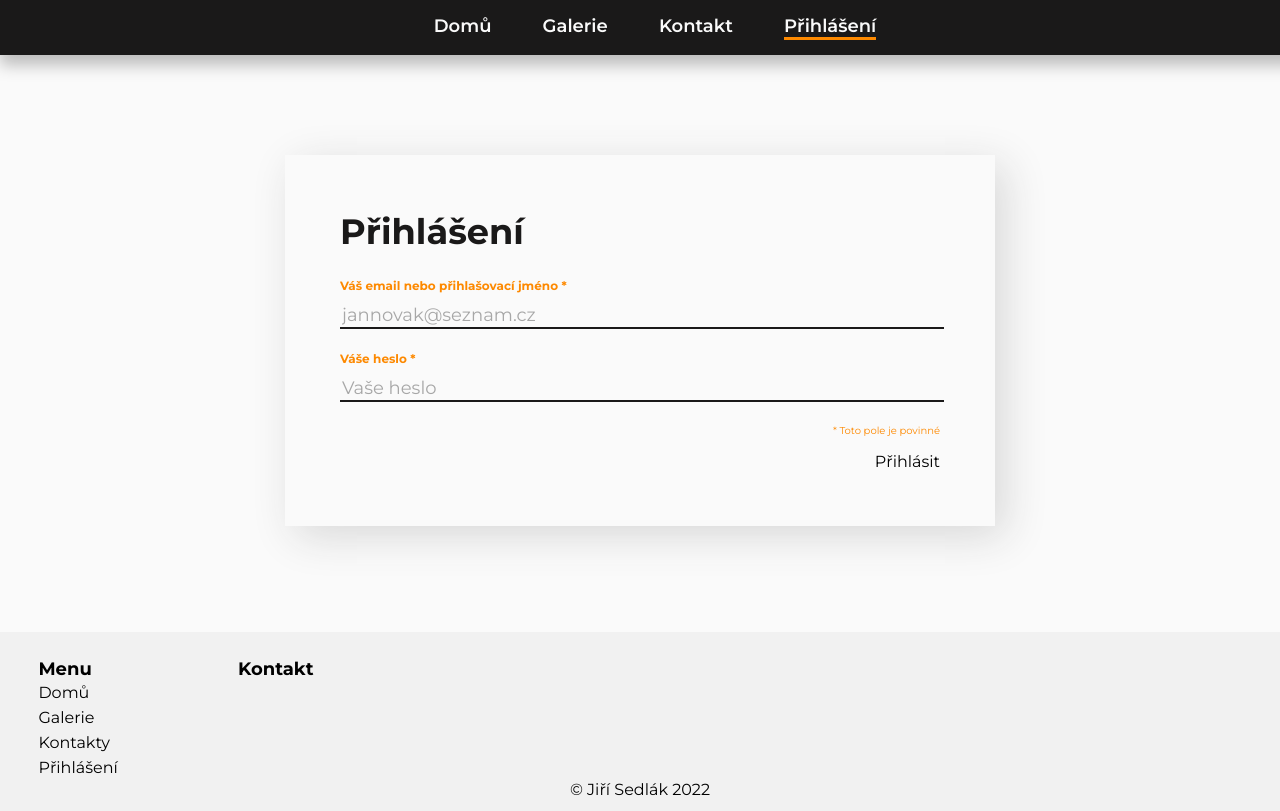
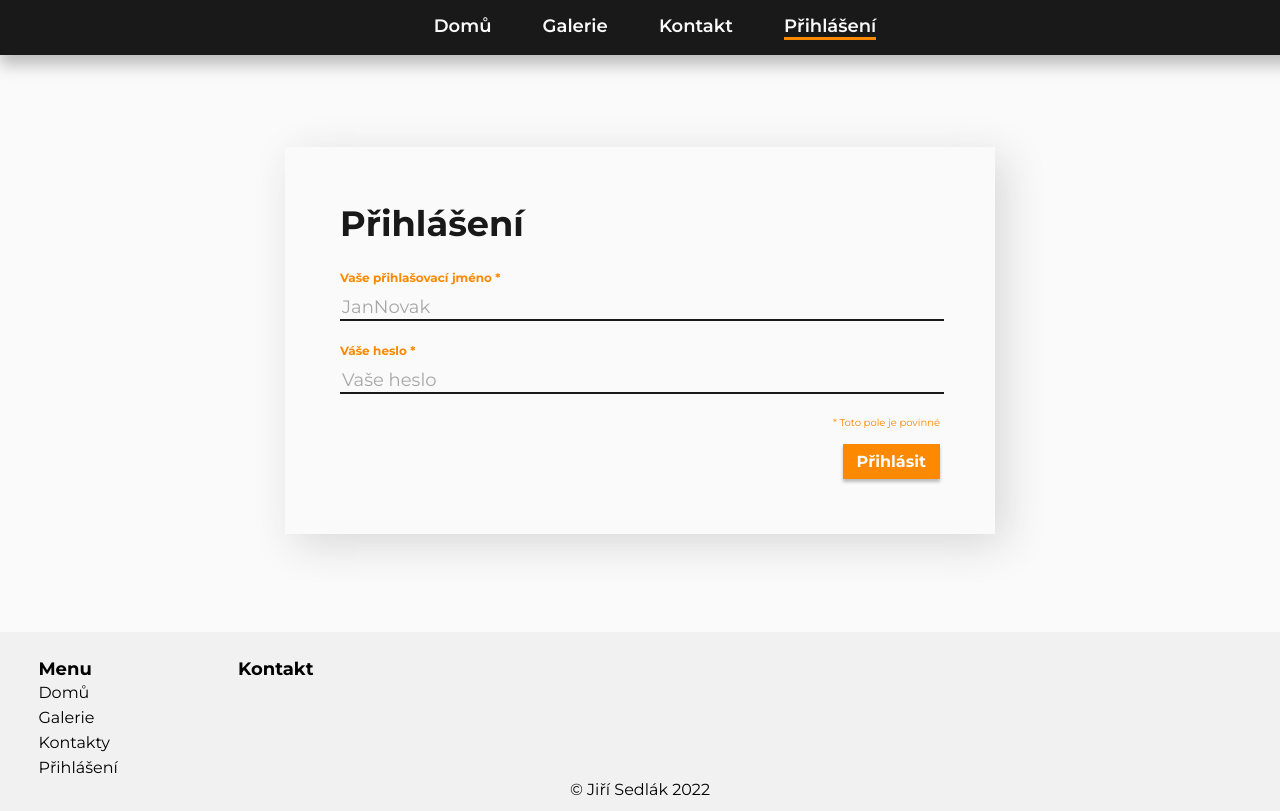
Before and after one commit to b1u3-22/Betula, a Vue app: page /login in a window 1280 px wide. Built offline with nearby package versions, Linux system fonts and the light colour scheme; no server answers.

Commit message:
fixed user getters

```diff
--- a/src/components/ButtonAction.vue
+++ b/src/components/ButtonAction.vue
@@ -1,5 +1,7 @@
 <template>
-
+    <div class="buttonLinkContainer">
+      <slot></slot>
+    </div>
 </template>
 
 <script>
@@ -8,9 +10,8 @@ export default {
 components: {
 
 },
-  props: [
-
-  ],
+props: {
+},
 
 methods: {
 },
@@ -28,5 +29,30 @@ export default {
 @import url('https://fonts.googleapis.com/css2?family=Montserrat:ital,wght@0,100;0,200;0,300;0,400;0,500;0,600;0,700;0,800;1,100;1,200;1,300;1,400;1,500;1,600;1,700&display=swap');
 @import "@/assets/colors.scss";
 
+.buttonLinkContainer {
+  background-position: center;
+  transition: background 400ms;
+  border: none;
+  padding: 8px 14px;
+  background-color: $primary;
+  box-shadow: 0px 3px 3px rgba(0, 0, 0, 0.25);
+  cursor: pointer;
+  text-decoration: none;
+  font-size: 0.875;
+  font-weight: 700;
+  color: $background-light;
+  font-family: 'Montserrat', sans-serif;
+
+
+  &:hover {
+    background: $primary radial-gradient(circle, transparent 1%, $primary 1%) center/15000%;
+  }
+
+  &:active {
+    background-color: $secondary;
+    background-size: 100%;
+    transition: background 0ms;
+  }
+}
 
 </style>
--- a/src/views/LoginView.vue
+++ b/src/views/LoginView.vue
@@ -2,26 +2,39 @@
   <div class="login">
     <form class="loginForm">
       <h1 class="loginFormTitle">Přihlášení</h1>
-      <label class="loginFormLabel" for="email">Váš email nebo přihlašovací jméno *</label>
-      <input class="loginFormInput" type="email" id="email" name="email" placeholder="jannovak@seznam.cz">
+      <label class="loginFormLabel" for="username">Vaše přihlašovací jméno *</label>
+      <input class="loginFormInput" type="text" id="username" name="username" placeholder="JanNovak" v-model="username">
       <label class="loginFormLabel" for="password">Váše heslo *</label>
-      <input class="loginFormInput" type="password" id="password" name="password" placeholder="Vaše heslo">
+      <input class="loginFormInput" type="password" id="password" name="password" placeholder="Vaše heslo" v-model="password">
       <div class="loginFormBottomContainer">
         <div class="loginFormWarning">* Toto pole je povinné</div>
-        <ButtonLink text="Přihlásit" />
+        <ButtonAction @click="verifyUser()">Přihlásit</ButtonAction>
       </div>
-
     </form>
   </div>
 </template>
 <script>
-import ButtonLink from '@/components/ButtonLink.vue';
+import ButtonAction from '@/components/ButtonAction.vue';
+import axios from 'axios';
 // @ is an alias to /src
 
 export default {
   name: 'LoginView',
   components: {
-    ButtonLink
+    ButtonAction
+  },
+  data: function() {
+    return {
+      username: "",
+      password: ""
+    }
+  },
+  methods: {
+    verifyUser: function(){
+     axios
+      .post("http://127.0.0.1:5000/verifyUser", {"username": this.username, "password": this.password})
+      .then((response) => console.log(response))
+    }
   }
 }
 </script>
```
Also changed, not shown: 2 other files (tests, documents, lock files or other folders). Lines whose indentation alone changed are shown as unchanged.
